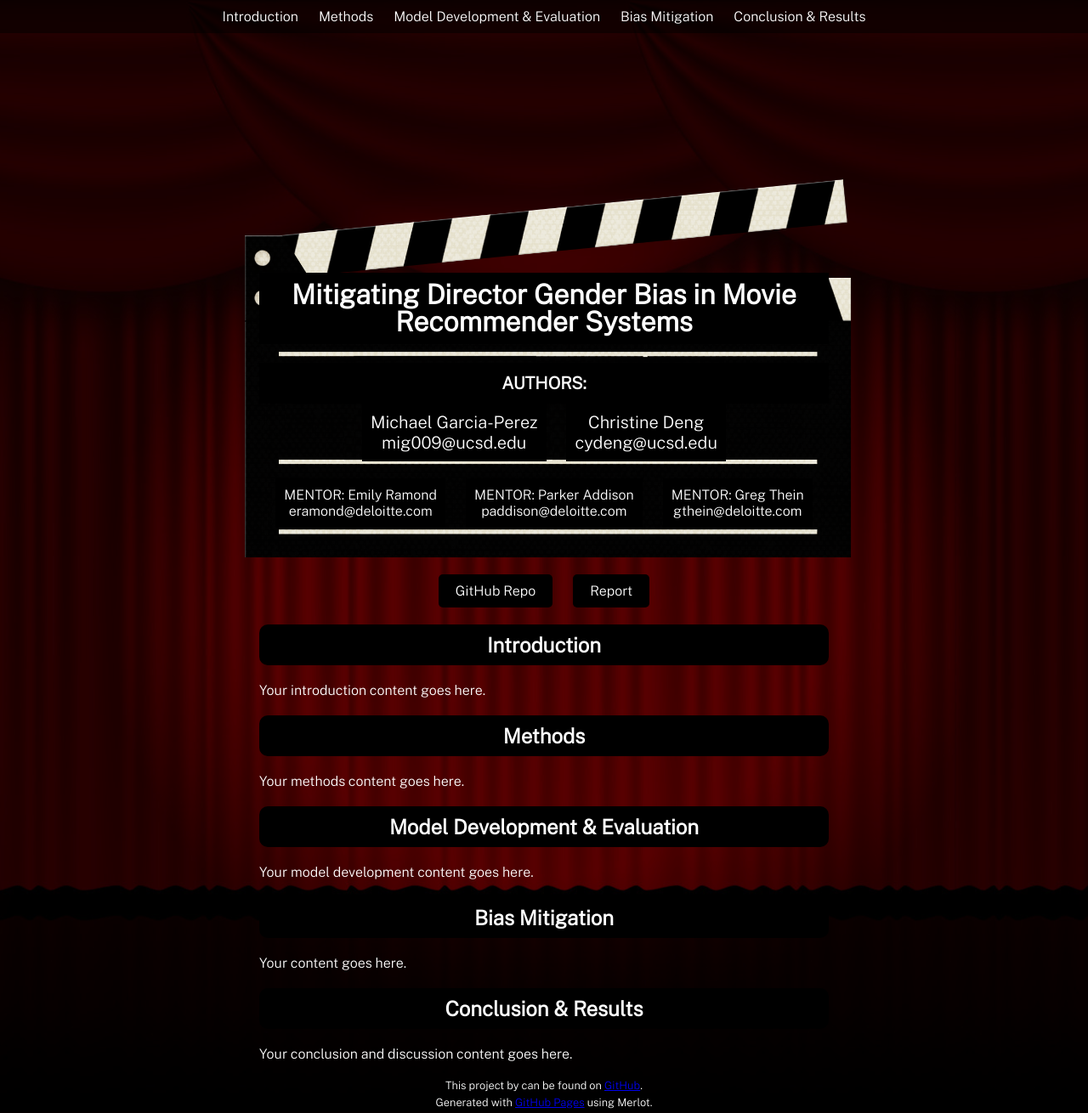
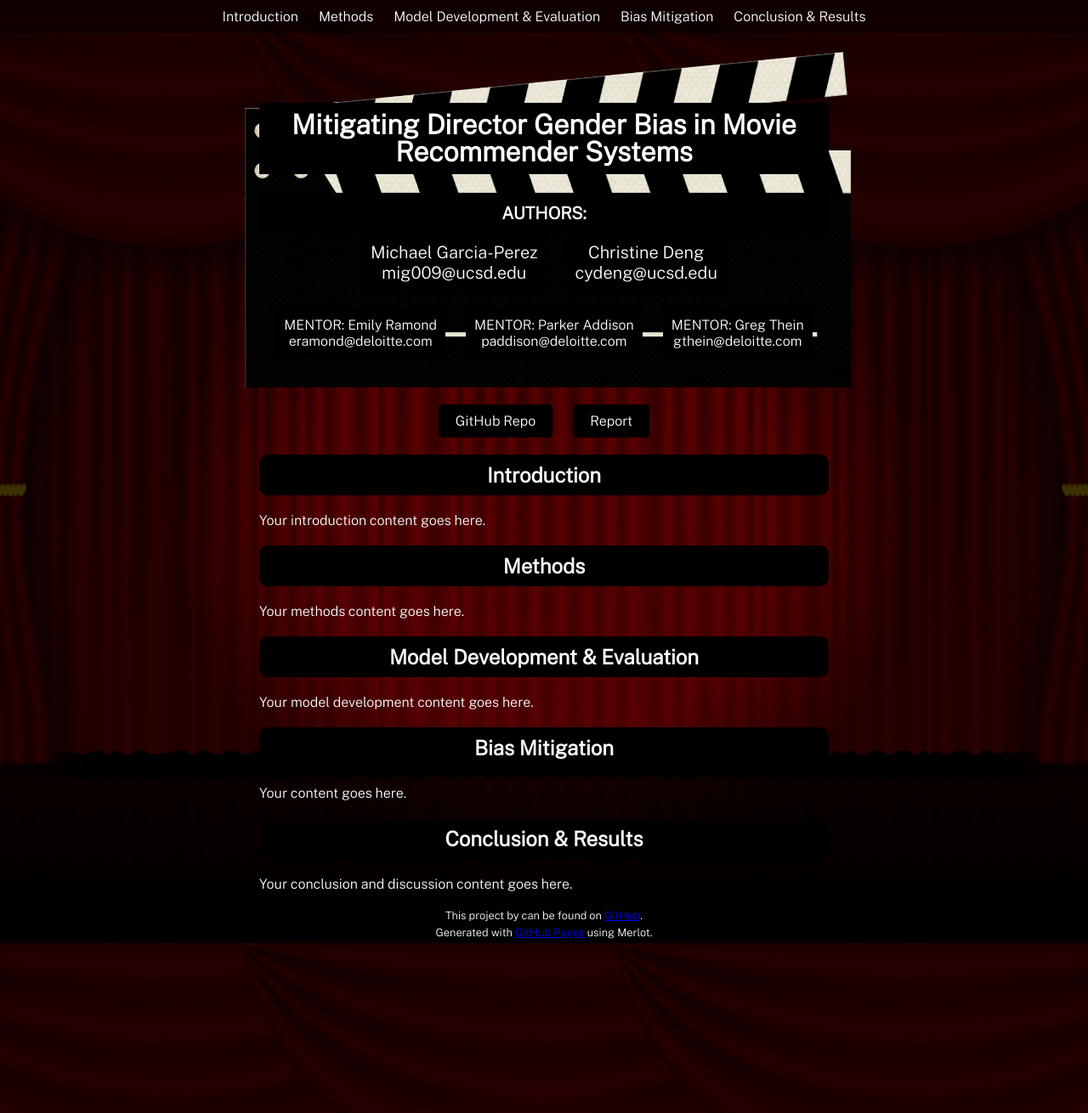
Before and after one commit to michael-garciaperez/DSC180A-Methodology-5, a Jekyll site: the page built from index.md, in a window 1280 px wide and 1310 px high. Shown: the whole window at 85% size. Built offline with Jekyll 4.4.1, drawn with Linux system fonts in a browser that asks for light colours.

Commit message:
Update style.scss

```diff
--- a/assets/css/style.scss
+++ b/assets/css/style.scss
@@ -11,7 +11,7 @@ body {
   font-family: 'Public Sans', sans-serif;
   color: white;
   margin: 0;
-  padding-top: 200px; /* Adjusted padding-top to shift content down */
+  padding-top: 50px; /* Adjusted padding-top to move everything up */
 }
 
 div.shell {
@@ -27,7 +27,7 @@ header {
   z-index: 2;
   margin: 0 auto;
   max-width: 670px; /* Adjusted maximum width */
-  padding: 100px 40px 25px; /* Adjusted padding to match the body padding */
+  padding: 50px 40px 25px; /* Adjusted padding to match the body padding */
   background-image: url('../images/clap_board.png');
   background-size: 100%;
   background-repeat: no-repeat;
```
